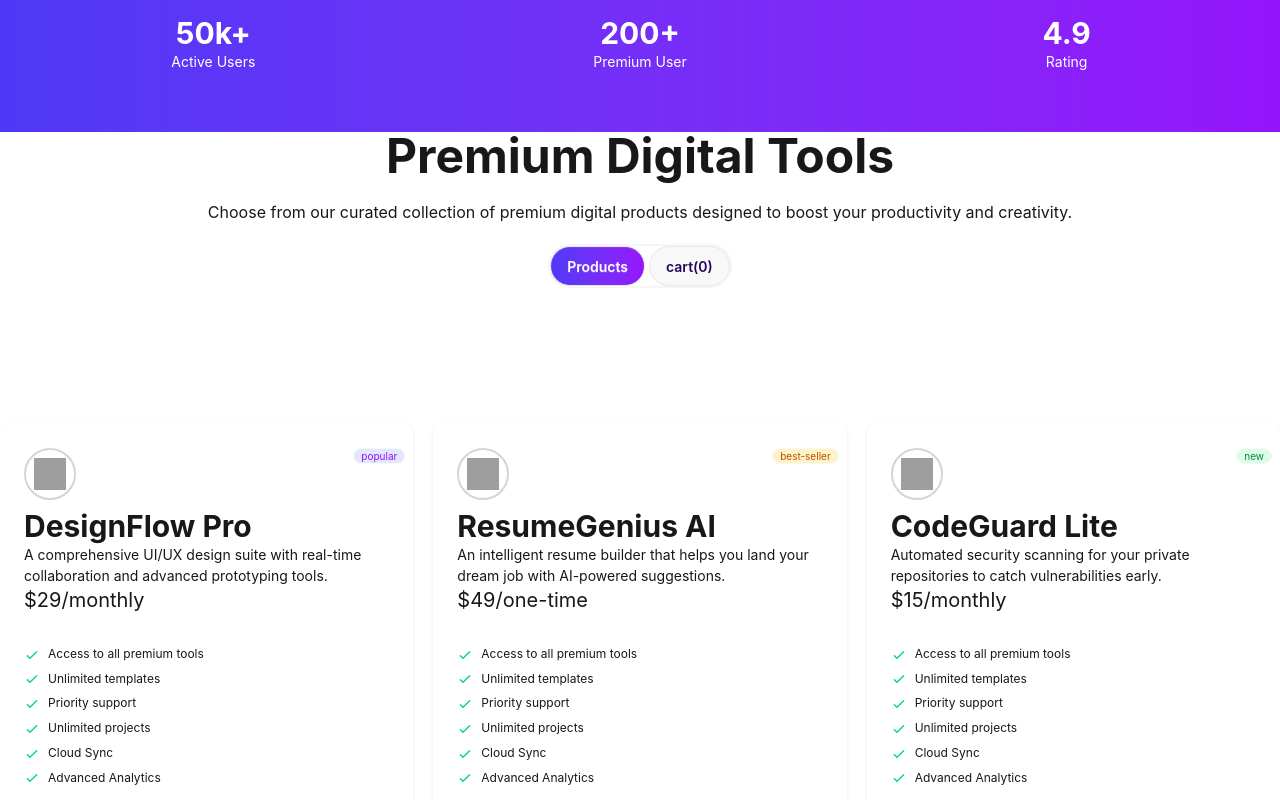
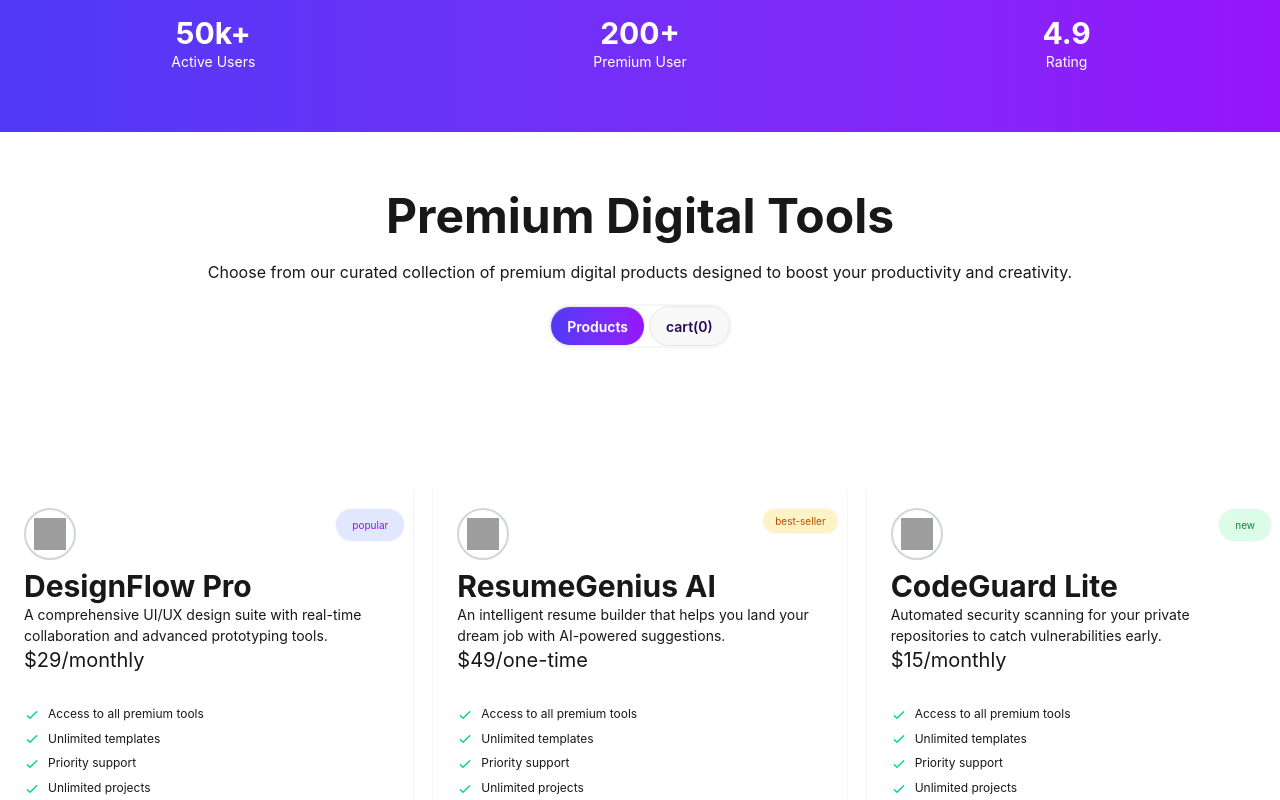
Before and after one commit to mizanur87/DigiTools-Platform-A6, a React (Vite) app: page / in a window 1280 px wide. Shown: the part 780-1580 px from the top of the page. Built offline with nearby package versions, Linux system fonts and the light colour scheme; grey boxes are pictures that could not be loaded.

Commit message:
Final Submission

```diff
--- a/src/Components/Digital Tools/AllCards.jsx
+++ b/src/Components/Digital Tools/AllCards.jsx
@@ -14,9 +14,9 @@ const AllCards = ({ singleData, choose }) => {
 
           <span
             className={`
-              ${tagType === "best-seller" ? "badge  absolute right-2  badge-xs bg-[#fef3c6FF] text-[#bb4d00]" : ""}
-              ${tagType === "popular" ? "badge  absolute right-2  badge-xs bg-[#e1e7ff] text-purple-600" : ""}
-              ${tagType === "new" ? "badge  absolute right-2  badge-xs bg-[#dbfce7FF] text-[#0a883eFF]" : ""}
+              ${tagType === "best-seller" ? "badge  absolute right-2 rounded-full p-3 badge-xs bg-[#fef3c6FF] text-[#bb4d00]" : ""}
+              ${tagType === "popular" ? "badge  absolute right-2 rounded-full p-4 badge-xs bg-[#e1e7ff] text-purple-600" : ""}
+              ${tagType === "new" ? "badge  absolute right-2 p-4 rounded-full badge-xs bg-[#dbfce7FF] text-[#0a883eFF]" : ""}
 
             `}
           >
--- a/src/Components/Digital Tools/Tab.jsx
+++ b/src/Components/Digital Tools/Tab.jsx
@@ -2,7 +2,7 @@ import React from "react";
 
 const Tab = ({ toggle, setToggle, selected }) => {
   return (
-    <div className="text-center flex flex-col justify-center items-center gap-5 ">
+    <div className="text-center flex flex-col justify-center items-center gap-5 mt-[60px] ">
       {/* {Text Section} */}
       <h1 className="font-bold text-5xl ">Premium Digital Tools</h1>
       <p>
```
